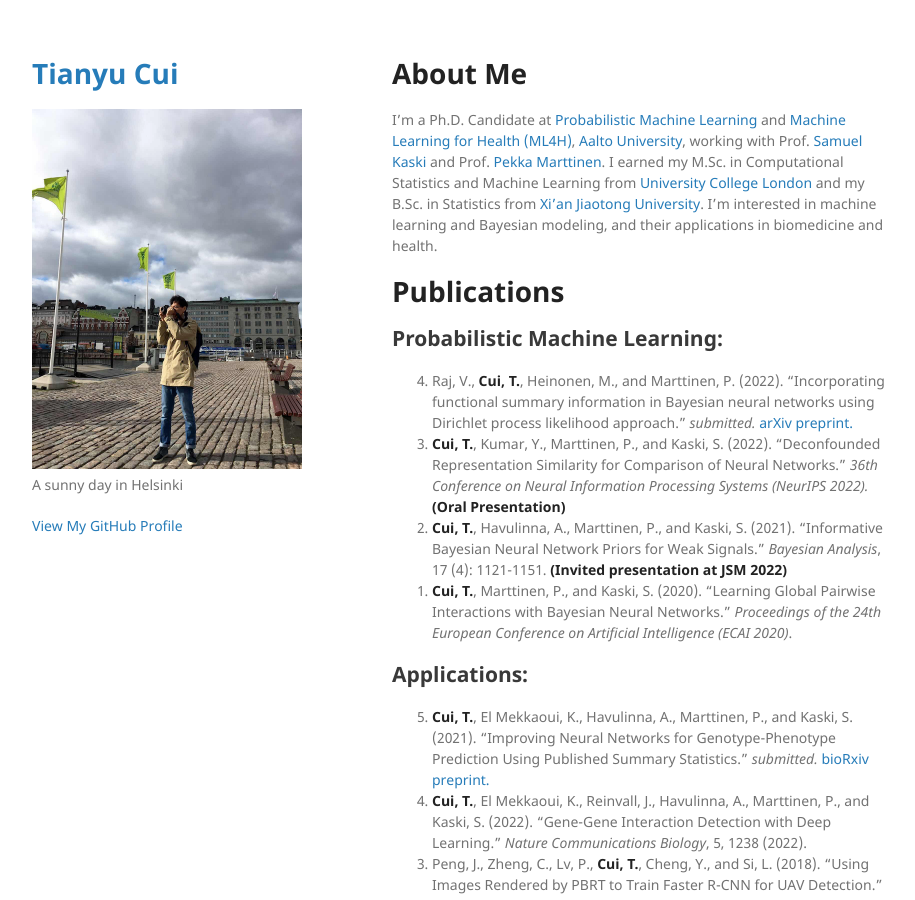
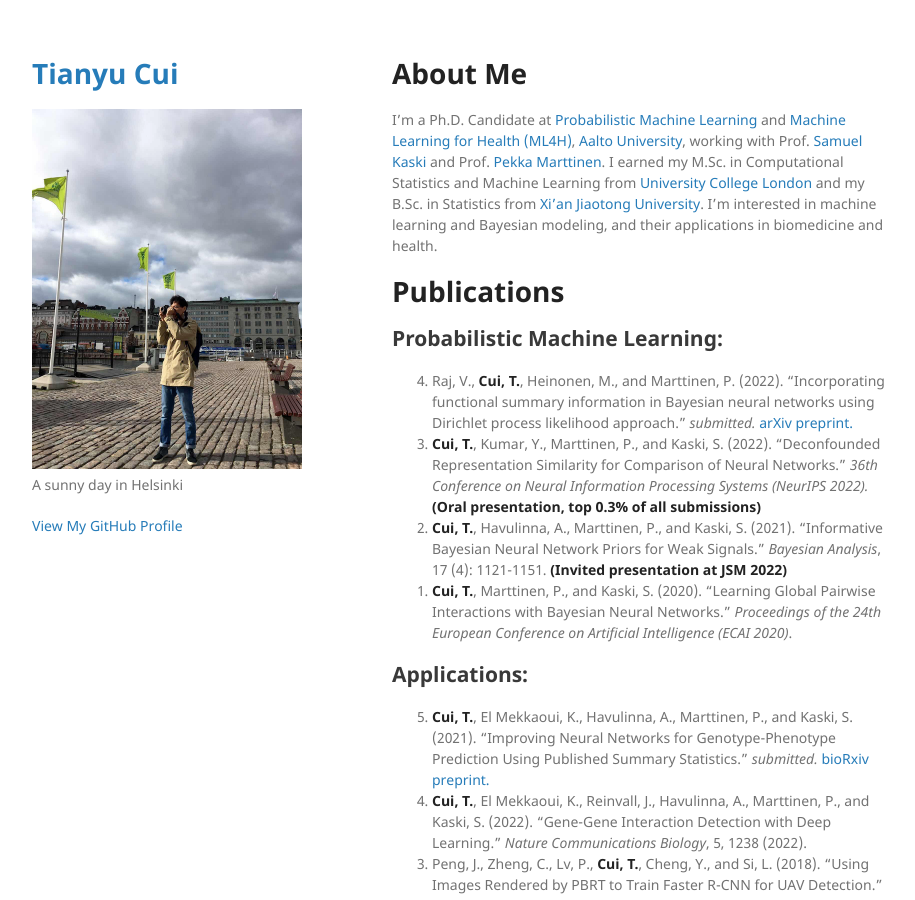
Before and after one commit to tycui/tycui.github.io, a Jekyll site: the page built from index.md, in a window 1280 px wide and 900 px high. Shown: the whole window, without its empty margins (178-1093 px from the left). Built offline with Jekyll 4.4.1, drawn with Linux system fonts in a browser that asks for light colours; our own code applies the rules of GitHub Pages for plain Markdown files.

Commit message:
Update index.md

```diff
--- a/index.md
+++ b/index.md
@@ -10,7 +10,7 @@ layout: default
 
 ## Probabilistic Machine Learning:
 0. Raj, V., **Cui, T.**, Heinonen, M., and Marttinen, P. (2022). "Incorporating functional summary information in Bayesian neural networks using Dirichlet process likelihood approach." _submitted._ [arXiv preprint.](https://arxiv.org/abs/2207.01234)
-0. **Cui, T.**, Kumar, Y., Marttinen, P., and Kaski, S. (2022). "Deconfounded Representation Similarity for Comparison of Neural Networks." _36th Conference on Neural Information Processing Systems (NeurIPS 2022)._ **(Oral Presentation)**
+0. **Cui, T.**, Kumar, Y., Marttinen, P., and Kaski, S. (2022). "Deconfounded Representation Similarity for Comparison of Neural Networks." _36th Conference on Neural Information Processing Systems (NeurIPS 2022)._ **(Oral presentation, top 0.3% of all submissions)**
 0. **Cui, T.**, Havulinna, A., Marttinen, P., and Kaski, S. (2021). "Informative Bayesian Neural Network Priors for Weak Signals." _Bayesian Analysis_, 17 (4): 1121-1151. **(Invited presentation at JSM 2022)**
 0. **Cui, T.**, Marttinen, P., and Kaski, S. (2020). "Learning Global Pairwise Interactions with Bayesian Neural Networks." _Proceedings of the 24th European Conference on Artificial Intelligence (ECAI 2020)_.
 {: reversed="reversed"}
```
